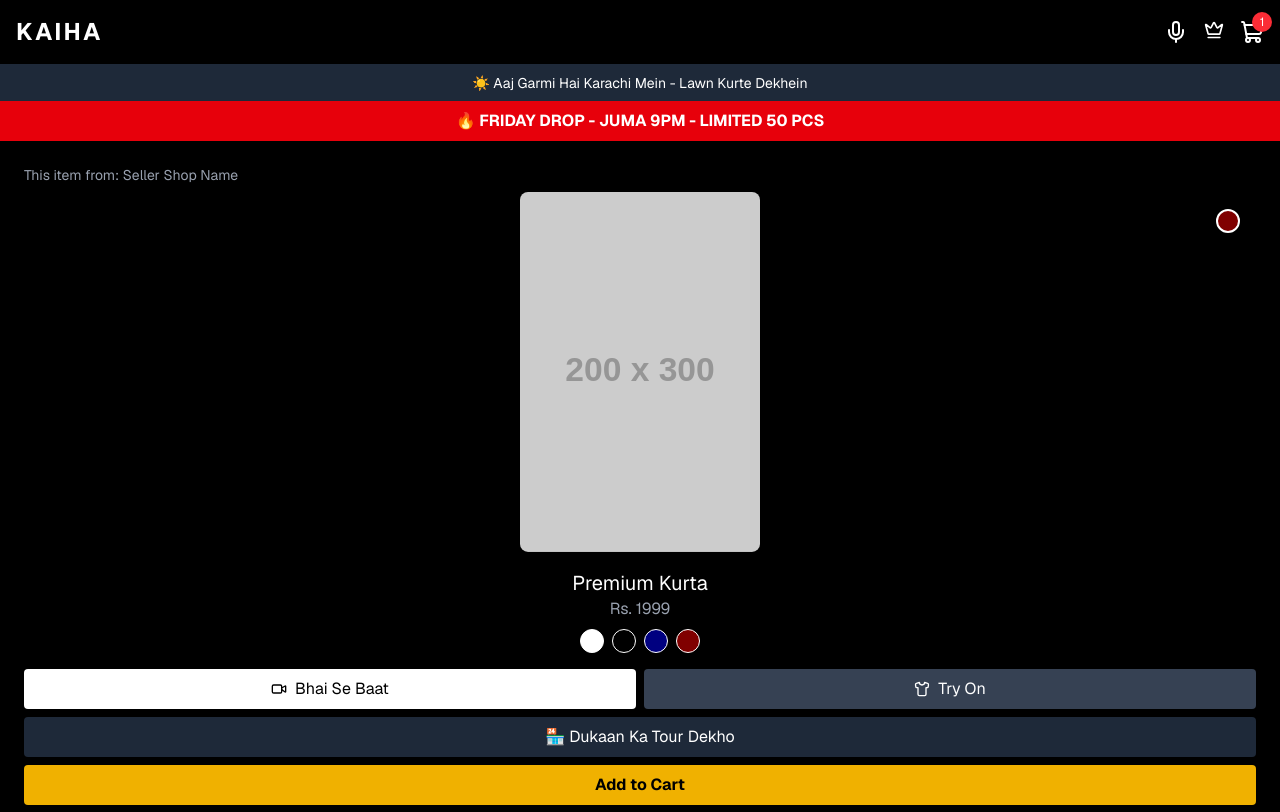
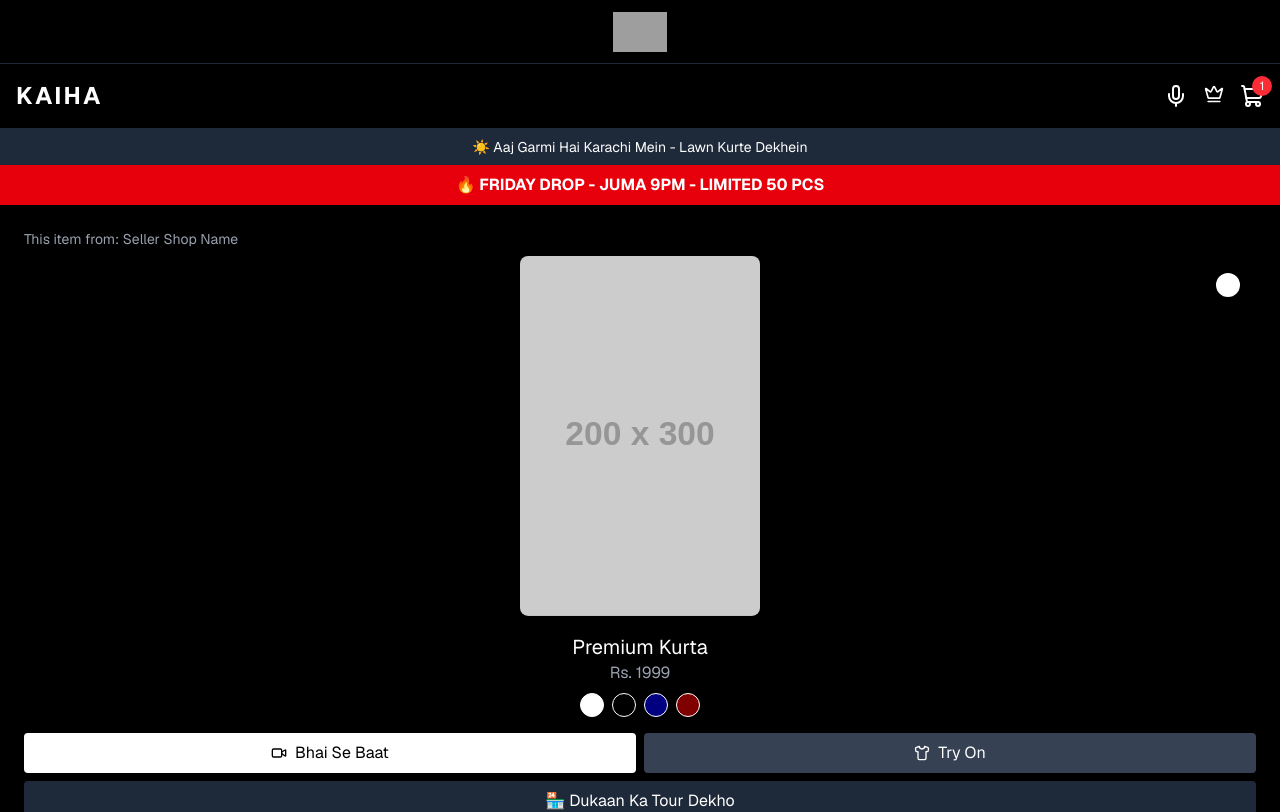
Before and after one commit to hadi-kaiha/KAIHA-, a Next.js app: page / in a window 1280 px wide. Shown: the top 812 px of the page. Built offline with nearby package versions, Linux system fonts and the light colour scheme; grey boxes are pictures that could not be loaded.

Commit message:
Implement Navbar with logo animation
Added a Navbar component with logo visibility toggle.

```diff
--- a/app/page.tsx
+++ b/app/page.tsx
@@ -1,7 +1,33 @@
 "use client";
-import { useState } from "react";
+import { useState, useEffect } from "react";
 import { motion, AnimatePresence } from "framer-motion";
 import { ShoppingCart, X, Plus, Minus, Mic, Video, Shirt, Sun, Crown } from "lucide-react";
+import Image from "next/image";
+
+// NAVBAR COMPONENT UPAR HI LIKH DIYA
+function Navbar() {
+  const [showLogo, setShowLogo] = useState(true);
+
+  useEffect(() => {
+    const interval = setInterval(() => {
+      setShowLogo((prev) =>!prev);
+    }, 2000);
+    return () => clearInterval(interval);
+  }, []);
+
+  return (
+    <nav className="fixed top-0 left-0 w-full h-16 bg-black border-b border-gray-800 flex items-center justify-center z-50">
+      <div className="relative w-40 h-10">
+        <div className={`absolute inset-0 transition-opacity duration-500 ${showLogo? "opacity-100" : "opacity-0"}`}>
+          <Image src="/IMG-20200913-WA5443.jpg" alt="Logo" fill className="object-contain" />
+        </div>
+        <div className={`absolute inset-0 flex items-center justify-center text-2xl font-bold text-white tracking-widest transition-opacity duration-500 ${showLogo? "opacity-0" : "opacity-100"}`}>
+          KAIHA
+        </div>
+      </div>
+    </nav>
+  );
+}
 
 // FAKE DATA - BAAD MEIN SELLER KHUD DALEGA
 const fakeProduct = {
@@ -18,10 +44,12 @@ export default function Home() {
   const [selectedColor, setSelectedColor] = useState("white");
 
   return (
-    <div className="bg-black text-white min-h-screen font-sans">
+    <div className="bg-black text-white min-h-screen font-sans pt-16"> {/* pt-16 navbar ke liye */}
 
-      {/* NAVBAR */}
-      <nav className="flex justify-between items-center p-4 border-b border-gray-800 sticky top-0 bg-black z-40">
+      <Navbar /> {/* YEH NAYA NAVBAR */}
+
+      {/* NAVBAR ICONS WALA BAR */}
+      <nav className="flex justify-between items-center p-4 border-b border-gray-800 sticky top-16 bg-black z-40">
         <h1 className="text-2xl font-bold tracking-widest">KAIHA</h1>
         <div className="flex gap-4">
           <Mic /> {/* 33. VOICE SHOP */}
@@ -56,8 +84,6 @@ export default function Home() {
           <motion.div
             className="w-6 h-6 rounded-full absolute top-4 right-4 border-2 border-white"
             style={{ backgroundColor: selectedColor }}
-            animate={{ backgroundColor: selectedColor === "white"? fakeProduct.colors : [selectedColor] }}
-            transition={{ repeat: Infinity, duration: 3 }}
           />
         </div>
 
@@ -121,4 +147,4 @@ export default function Home() {
       </footer>
     </div>
   );
-}
+            }
```
